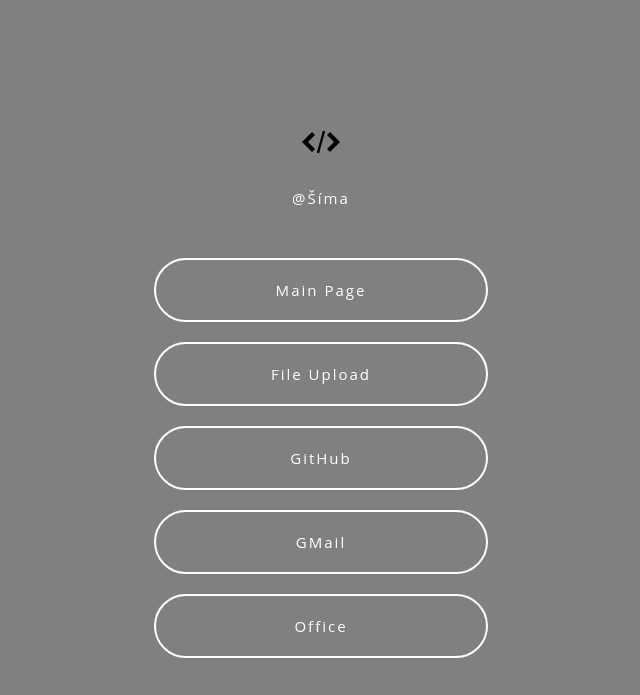
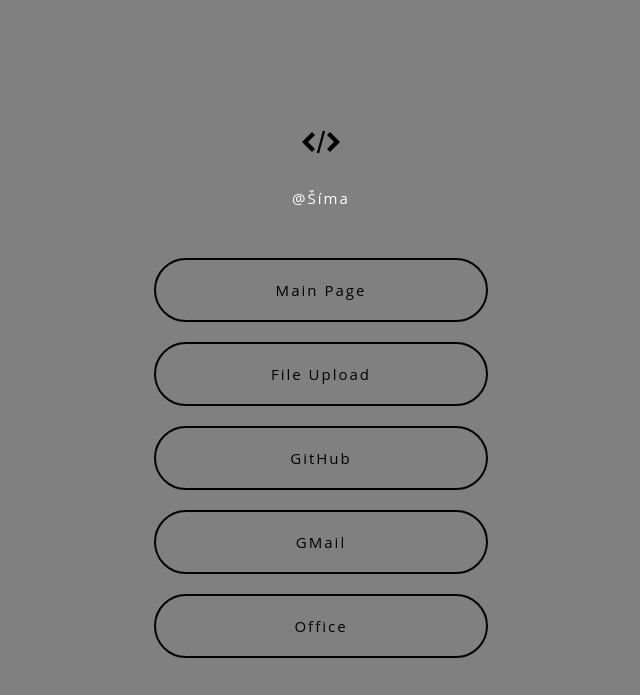
Before and after one commit to the-vida/web, a website: page tree/index.html in a window 1280 px wide. Shown: the top 695 px of the page, without its empty margins (319-959 px from the left). Drawn offline with Linux system fonts and the light colour scheme.

Commit message:
Update style.css

```diff
--- a/tree/style.css
+++ b/tree/style.css
@@ -24,7 +24,7 @@ padding: 30px;
 text-align: center;
 margin-top: 20px;
 padding: 20px;
-border: 1px solid white;
+border: 1px solid black;
 border-width: 2px;
 width: 290px;
 display: block;
@@ -34,7 +34,7 @@ border-radius: 40px;
 }
 a {
 text-decoration: none;
-color: #ffffff;
+color: #000000;
 transition: color 1s;
 }
 .bottom-text {
@@ -45,5 +45,5 @@ font-weight: bold;
 }
 a:hover {
 color: white;
-background: #ffffff;
+background: #000000;
 }
```
